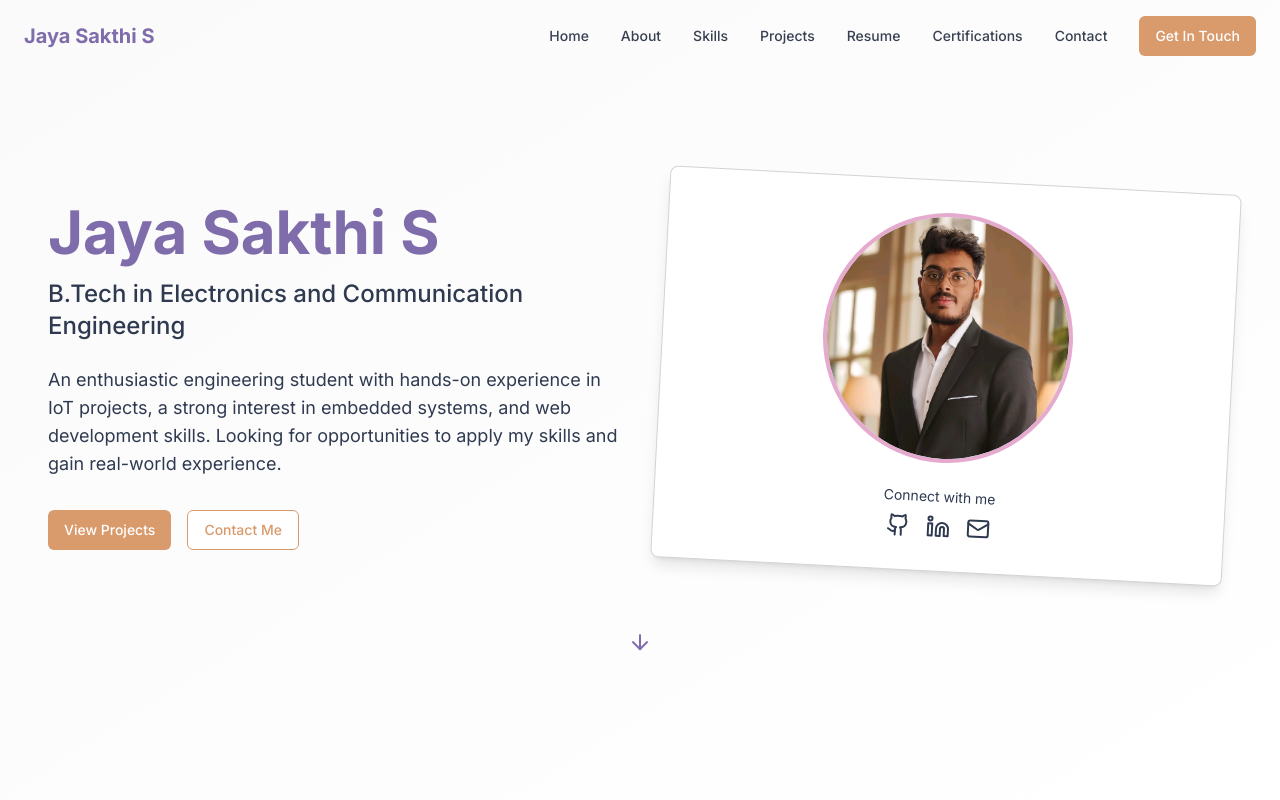
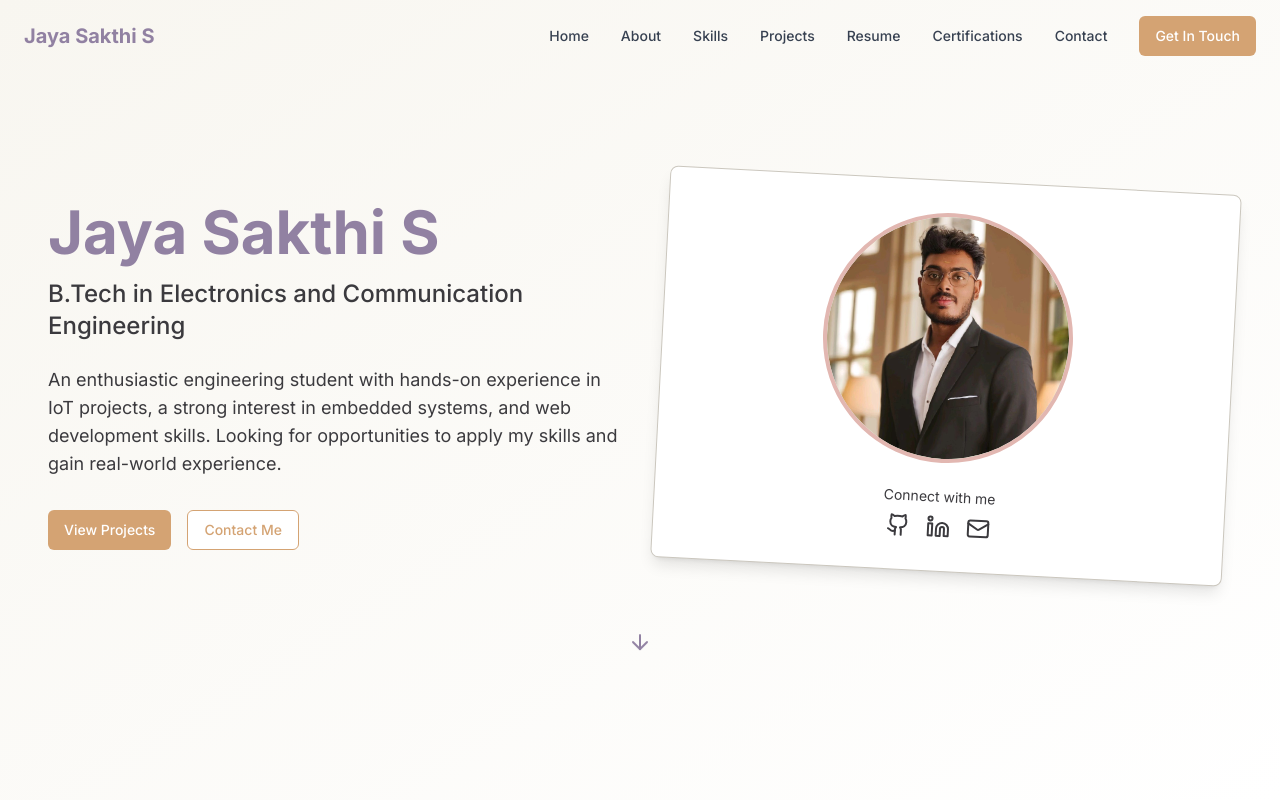
Before and after one commit to JAYASAKTHI07/JAYASAKTHI-PORTFOLIO, a React (Vite) app: page / in a window 1280 px wide. Shown: the top 800 px of the page. Built offline with nearby package versions, Linux system fonts and the light colour scheme.

Commit message:
Refactor: Update color palette
Update the Tailwind configuration to use a new color palette based on the provided table.

```diff
--- a/tailwind.config.ts
+++ b/tailwind.config.ts
@@ -54,13 +54,13 @@ export default {
 					foreground: 'hsl(var(--card-foreground))'
 				},
                 portfolio: {
-                    primary: '#7E6CAB',     // Dusty Violet - Calm and professional with a creative twist
-                    secondary: '#D99A6C',   // Terracotta Blush - A grounded, warm highlight to balance cool tones
-                    accent: '#CBD9E5',      // Mist Blue - A calming tone for sections, cards, or hover states
-                    light: '#FAFAFA',       // Snow White - Super clean and modern, great for readability
-                    dark: '#2F3A50',        // Graphite Navy - Elegant, powerful choice for text and headers
-                    highlight: '#E6AACE',   // Rose Quartz - For hover effects, tags, or portfolio project highlights
-                    border: '#D3D3D3'       // Cool Gray - For dividing lines or subtle shadows
+                    primary: '#9181A2',     // Soft Plum - Gentle, professional, and sophisticated
+                    secondary: '#D4A373',   // Clay Rose - Warm, organic highlight that pairs beautifully
+                    accent: '#DDE4D3',      // Pale Sage - Cool green-gray that soothes and balances
+                    light: '#F8F6F0',       // Ivory White - Soft off-white with an earthy undertone
+                    dark: '#3B3A3E',        // Obsidian Charcoal - Deep, near-black for strong contrast
+                    highlight: '#E2B7B1',   // Dusty Rose Pink - Elegant and muted for subtle emphasis
+                    border: '#CBC7BE'       // Warm Ash Gray - Understated, useful for dividers and background shapes
                 }
 			},
 			borderRadius: {
```
